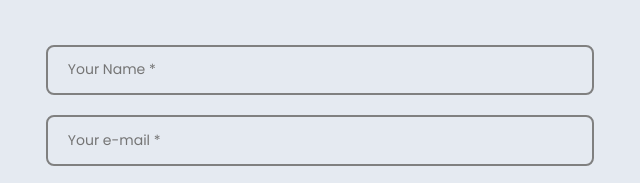
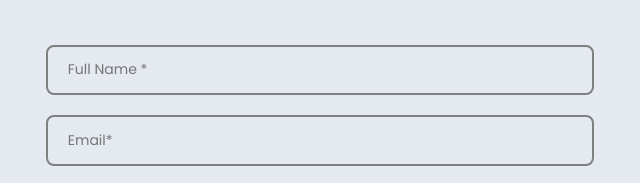
Before and after one commit to darrenadan/BPOFiIlipino, a plain HTML site: page index.html in a window 1280 px wide. Shown: the part 3698-3881 px from the top of the page, 14-654 px from the left. Drawn offline with nearby package versions, Linux system fonts and the light colour scheme; files that its build step writes are made by us from their sources.

Commit message:
Update index.html

```diff
--- a/index.html
+++ b/index.html
@@ -7,12 +7,10 @@
   <meta name="viewport" content="width=device-width, initial-scale=1.0" />
 
   <!-- preview -->
- <meta property="og:title" content="Darren's Photography Services">
-<meta property="og:description" content="I'm freelance photographer. Through my lens, I capture moments that last a lifetime.">
-  <meta property="og:image" content="https://darrenadan.github.io/Photography/assets/img/Slider.jpg">
+
    <meta property="og:image:width" content="1200">
   <meta property="og:image:height" content="630">
-  <meta property="og:url" content="https://darrenadan.github.io/Photography/">
+
 <!--   <meta property="og:type" content="website"> -->
 <!--   <meta property="fb:app_id" content="800121578004189"> -->
 
@@ -40,7 +38,7 @@
   <!--=============== CSS ===============-->
   <link rel="stylesheet" href="assets/css/styles.css" />
 
-  <title>Darren's Photography Services</title>
+  <title>BPOFilipino</title>
 </head>
 
 <body>
@@ -425,11 +423,11 @@
 
           <form class="contact__form" action="https://formsubmit.co/adanwebservicez@gmail.com" method="POST">
             <div class="contact__form-input">
-              <input type="text" name="name" placeholder="Your Name *" class="contact__input" id="contact-name" />
+              <input type="text" name="name" placeholder="Full Name *" class="contact__input" id="contact-name" />
             </div>
 
             <div class="contact__form-input">
-              <input type="email" name="email" placeholder="Your e-mail *" class="contact__input" id="contact-email" />
+              <input type="email" name="email" placeholder="Email*" class="contact__input" id="contact-email" />
             </div>
 
             <div class="contact__form-input">
```
